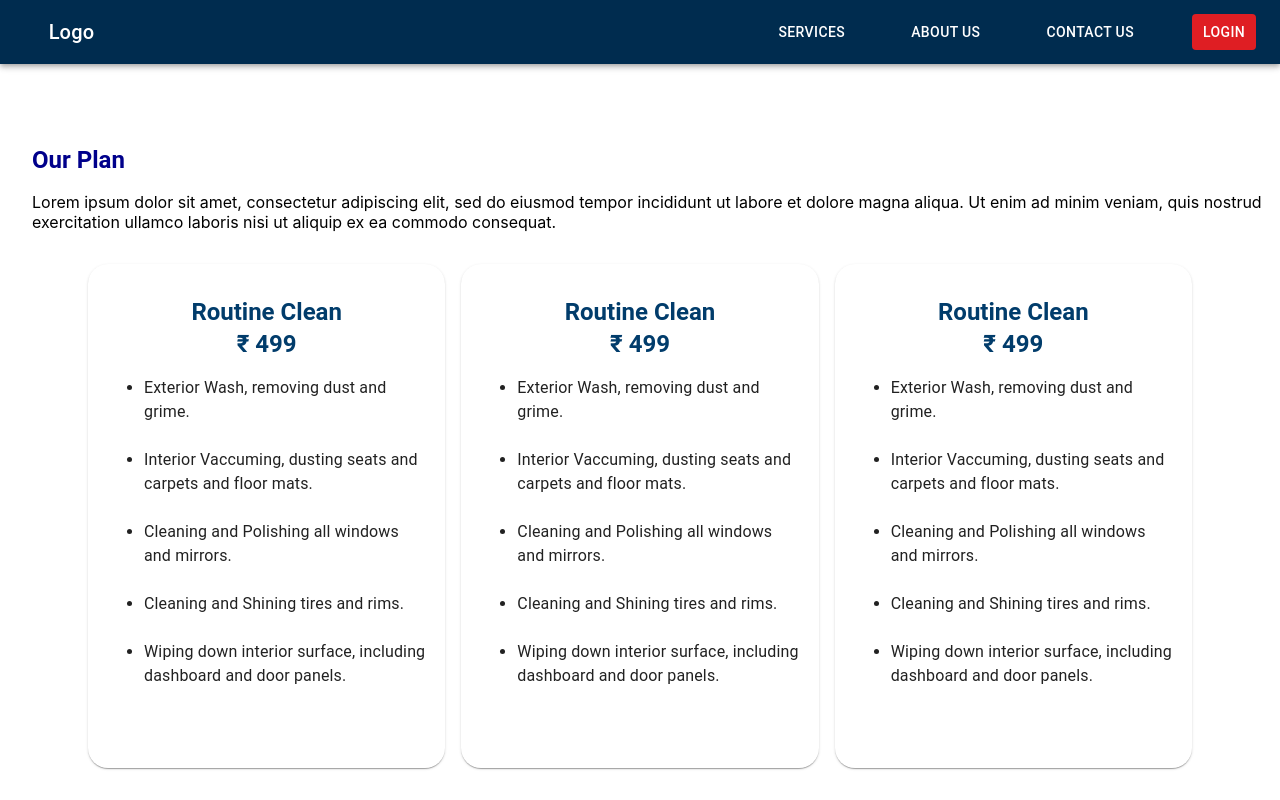
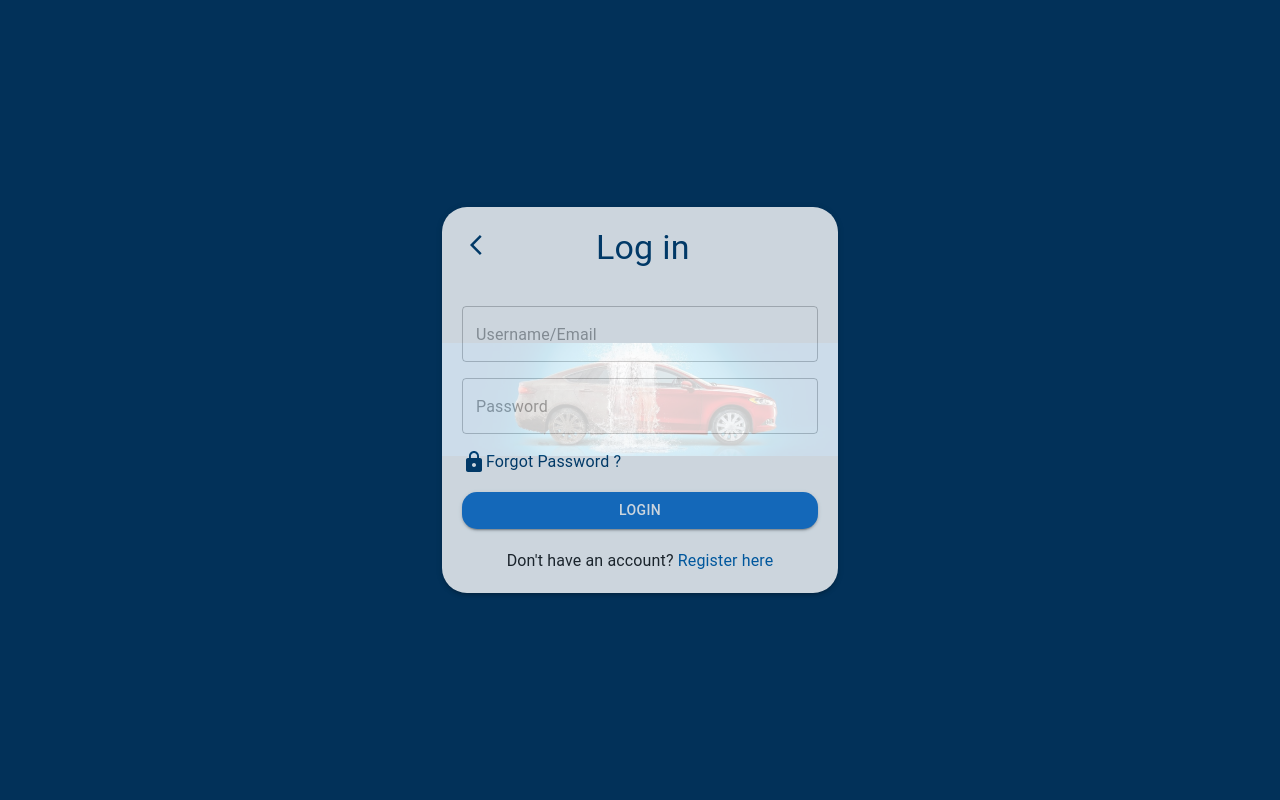
Before and after one commit to titikshapandey1/Carwash1, a React (Create React App) app: page / in a window 1280 px wide. Shown: the top 800 px of the page. Built offline with nearby package versions, Linux system fonts and the light colour scheme.

Commit message:
Review,Login,Theme

```diff
--- a/src/App.js
+++ b/src/App.js
@@ -51,7 +51,7 @@ function App() {
    {/* <ServiceLocation/> */}
     {/* <AboutGuest/> */}
    {/* <Guest1/>   */}
- {/* <Login/> */}
+ <Login/>
  {/* <Question/> */}
  {/* <RegisterPage/> */}
  {/* <Mobile/> */}
@@ -62,7 +62,7 @@ function App() {
  {/* <Booking/> */}
   {/* <Footer/> */}
   {/* <Contactus/> */}
-  <Guest2/>
+  {/* <Guest2/> */}
   {/* <Ourplans/> */}
   {/* <Subscribe/> */}
 
--- a/src/app/pages/users/Contactus.js
+++ b/src/app/pages/users/Contactus.js
@@ -359,7 +359,7 @@ import {
                                   variant="contained"
                                   style={submitButtonStyle}
                                 >
-                                  Submit
+                                   Submit
                                 </Button>
                               </Box>
                             </form>
```
Also changed, not shown: src/app/components/Home/HomeCards.js (line endings or trailing spaces), src/app/pages/Login.js (line endings or trailing spaces), src/app/utils/colors.js (line endings or trailing spaces).
